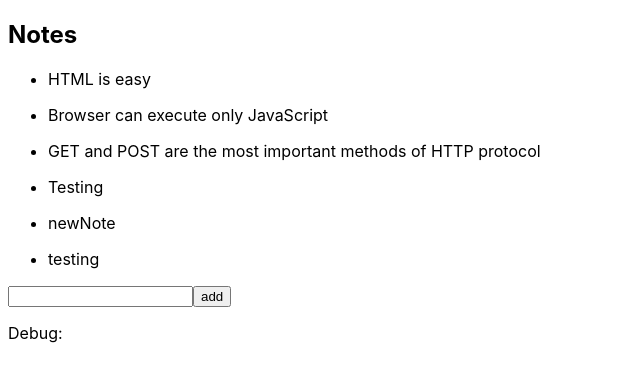
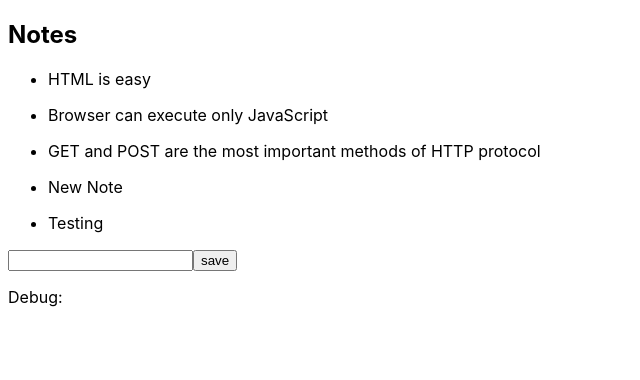
Before and after one commit to filmverse/part4, a React (Create React App) app in the folder project2/: page / in a window 1280 px wide. Shown: the top 380 px of the page, without its empty margins (0-640 px from the left). Built offline with nearby package versions, Linux system fonts and the light colour scheme; data requests are answered from the project's data file.

Commit message:
creating notes app for testing purpose

```diff
--- a/project2/db.json
+++ b/project2/db.json
@@ -16,19 +16,14 @@
       "important": true
     },
     {
-      "content": "Testing",
-      "important": false,
+      "content": "New Note",
+      "important": true,
       "id": 4
     },
     {
-      "content": "newNote",
+      "content": "Testing",
       "important": false,
       "id": 5
-    },
-    {
-      "content": "testing",
-      "important": false,
-      "id": 6
     }
   ]
 }
--- a/project2/src/App.js
+++ b/project2/src/App.js
@@ -42,7 +42,7 @@ const App = () => {
       {notes.map(note => <Note key={note.id} note={note} />)}
       <form onSubmit={addNote}>
         <input value={newNote} onChange={handleChange(setNewNote)}/>
-        <button type="submit">add</button>
+        <button type="submit">save</button>
       </form>
       <p>Debug: {newNote}</p>
     </div>
```
